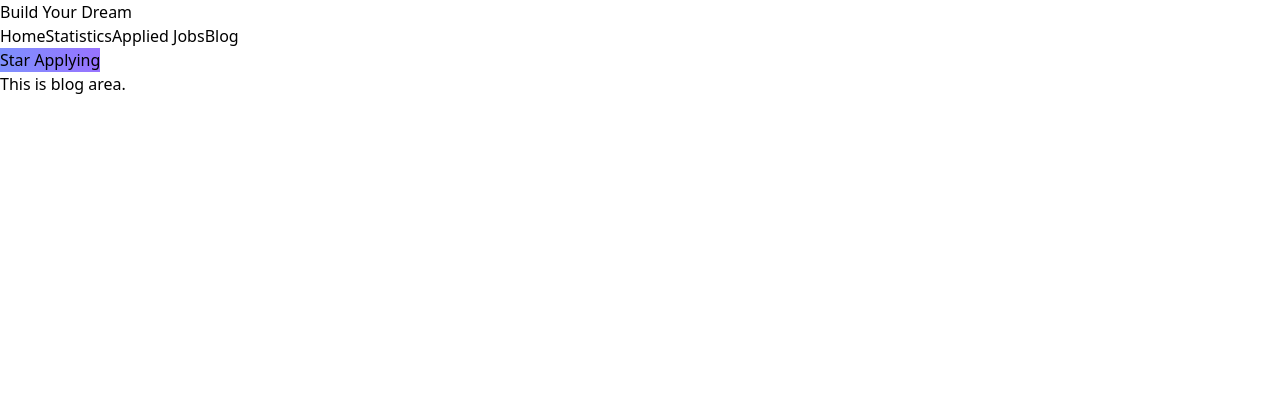
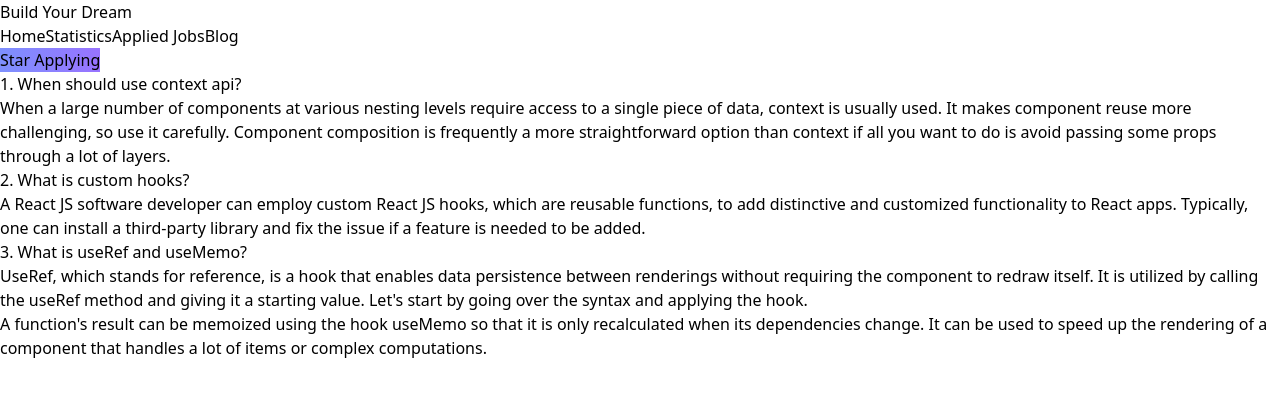
Before and after one commit to mahadi61/build-your-dream, a React (Vite) app: page /blog in a window 1280 px wide. Shown: the top 396 px of the page. Built offline with nearby package versions, Linux system fonts and the light colour scheme.

Commit message:
readme file added

```diff
--- a/src/components/Blog/Blog.jsx
+++ b/src/components/Blog/Blog.jsx
@@ -1,7 +1,41 @@
 import React from "react";
 
 const Blog = () => {
-  return <div>This is blog area.</div>;
+  return (
+    <div className="text-center">
+      <h3 className="text-2xl font-bold my-3">
+        1. When should use context api?
+      </h3>
+      <p>
+        When a large number of components at various nesting levels require
+        access to a single piece of data, context is usually used. It makes
+        component reuse more challenging, so use it carefully. Component
+        composition is frequently a more straightforward option than context if
+        all you want to do is avoid passing some props through a lot of layers.
+      </p>
+      <h3 className="text-2xl font-bold my-3">2. What is custom hooks?</h3>
+      <p>
+        A React JS software developer can employ custom React JS hooks, which
+        are reusable functions, to add distinctive and customized functionality
+        to React apps. Typically, one can install a third-party library and fix
+        the issue if a feature is needed to be added.
+      </p>
+      <h3 className="text-2xl font-bold my-3">
+        3. What is useRef and useMemo?
+      </h3>
+      <p>
+        UseRef, which stands for reference, is a hook that enables data
+        persistence between renderings without requiring the component to redraw
+        itself. It is utilized by calling the useRef method and giving it a
+        starting value. Let's start by going over the syntax and applying the
+        hook.
+        <br />A function's result can be memoized using the hook useMemo so that
+        it is only recalculated when its dependencies change. It can be used to
+        speed up the rendering of a component that handles a lot of items or
+        complex computations.
+      </p>
+    </div>
+  );
 };
 
 export default Blog;
--- a/src/components/JobDetails/JobDetails.jsx
+++ b/src/components/JobDetails/JobDetails.jsx
@@ -12,6 +12,8 @@ const JobDetails = () => {
   };
 
   return (
+    <>
+      <h2 className="mb-5 text-3xl text-center font-bold">Job Details</h2>
       <div className="grid grid-cols-2 gap-x-6	mt-10">
         <div>
           <p className="text-xl font-bold text-gray-600 mb-5">
@@ -23,7 +25,9 @@ const JobDetails = () => {
             {job.jobResponsibility}
           </p>
           <p className="text-xl font-bold text-gray-600 mb-5">
-          <span className="text-xl text-black">Educational Requirements: </span>
+            <span className="text-xl text-black">
+              Educational Requirements:{" "}
+            </span>
             {job.educationalRequirements}
           </p>
           <p className="text-xl font-bold text-gray-600 mb-5">
@@ -38,13 +42,15 @@ const JobDetails = () => {
             <hr className="border-black" />
             <p className="flex mt-6">
               {" "}
-            <img src="https://i.ibb.co/5rV8xQC/Frame.png" alt="" /> Salary:{" "}
-            {job.salary}
+              <img
+                src="https://i.ibb.co/5rV8xQC/Frame.png"
+                alt=""
+              /> Salary: {job.salary}
             </p>
             <p className="flex">
               {" "}
-            <img src="https://i.ibb.co/SwzBT51/Frame-1.png" alt="" /> Job Title
-            : {job.jobTitle}
+              <img src="https://i.ibb.co/SwzBT51/Frame-1.png" alt="" /> Job
+              Title : {job.jobTitle}
             </p>
             <h2 className="my-5 text-xl font-bold">Contact Information</h2>
             <hr className="border-black" />
@@ -69,12 +75,13 @@ const JobDetails = () => {
           </div>
           <button
             onClick={() => handleApply(job)}
-          className="primary-btn w-48 px-4 py-3 font-bold	rounded-lg text-xl text-white mt-6"
+            className="primary-btn w-48 px-4 py-3 font-bold	rounded-lg text-xl text-white mt-6 w-full"
           >
             Apply Now
           </button>
         </div>
       </div>
+    </>
   );
 };
 
```
Also changed, not shown: public/data.json (+0 -16 lines), 1 other file (tests, documents, lock files or other folders). Lines whose indentation alone changed are shown as unchanged.
